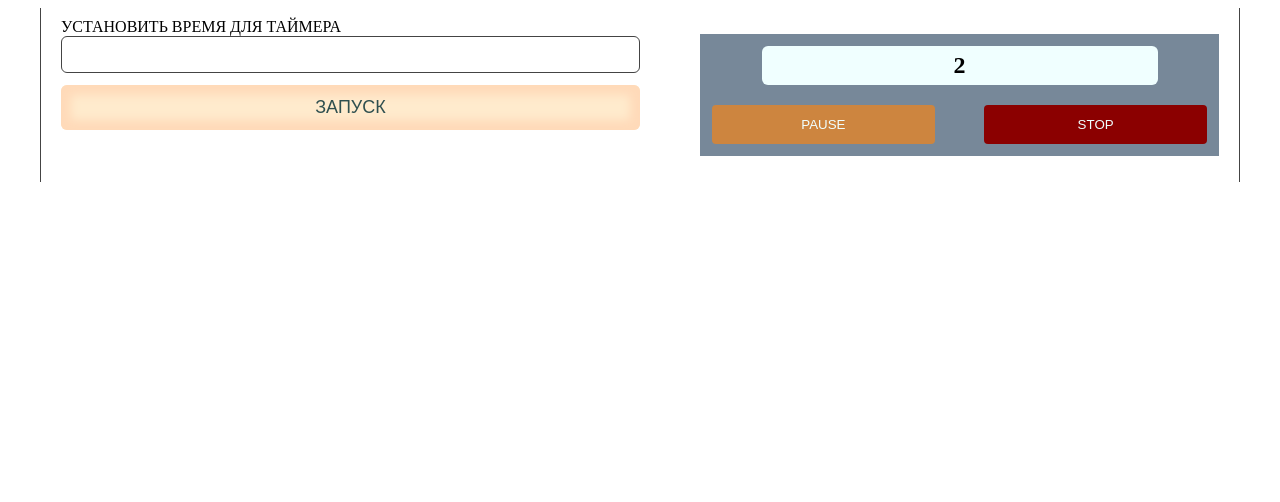
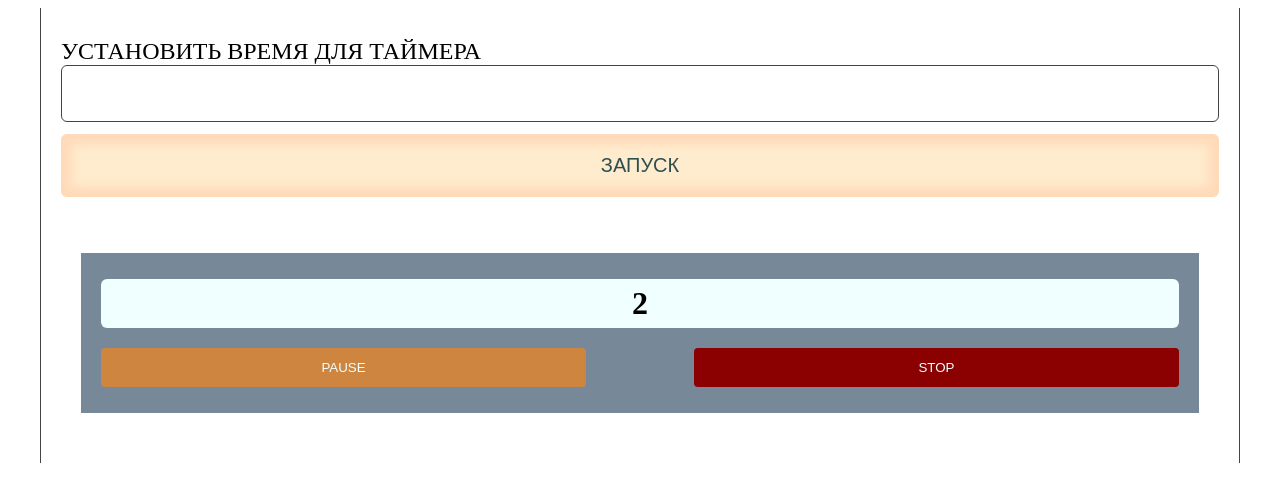
Before and after one commit to YFdevel/TimersHexlet, a plain HTML site: page index.html in a window 1280 px wide. Both pictures are taken after typing "5" into the empty fields and a click on the button "ЗАПУСК". Drawn offline with Linux system fonts and the light colour scheme.

Commit message:
fix: Fix styles

```diff
--- a/style.css
+++ b/style.css
@@ -8,23 +8,24 @@
     display: flex;
     flex-wrap: wrap;
     justify-content: space-between;
-    padding: 10px 20px;
+    padding: 30px 20px;
     border-left: 1px solid #444444;
     border-right: 1px solid #444444;
 }
 .create{
     display: flex;
     flex-direction: column;
-    flex-basis: 50%;
-    flex-grow: 1;
+    flex-basis: 100%;
+    margin-bottom: 36px;
 }
 .create__label{
-    font-size: 16px;
+    font-size: 24px;
     font-weight: 500;
     text-transform: uppercase;
 }
 .create__input{
-    padding: 10px;
+    font-size: 20px;
+    padding: 16px 20px 16px 12px;
     border-radius: 6px;
     border: 1px solid #444444;
     margin-bottom: 12px;
@@ -32,11 +33,11 @@
 .create__btn{
     background: blanchedalmond;
     color: darkslategrey;
-    font-size: 18px;
+    font-size: 20px;
     text-transform: uppercase;
     cursor: pointer;
     border: 0;
-    padding: 12px;
+    padding: 20px 16px;
     box-shadow: inset 0 0 10px 10px peachpuff;
     border-radius: 6px;
 }
@@ -44,19 +45,20 @@
    opacity: 0.9;
 }
 .side{
-    flex-basis: 50%;
+    flex-basis: 100%;
 }
 .timers{
     list-style: none;
-    margin-left: 20px;
     border-radius: 12px;
+    padding: 20px;
+    margin: 0;
 }
 .timers__item{
     width: 100%;
     display: flex;
     flex-wrap: wrap;
     justify-content: space-between;
-    padding: 12px;
+    padding: 26px 20px;
     gap: 10px;
     background: lightslategray;
 }
@@ -65,12 +67,12 @@
 }
 .timers__num{
     background: azure;
-    font-size: 24px;
+    font-size: 32px;
     font-weight: 600;
     text-align: center;
     padding: 6px;
     border-radius: 6px;
-    width: 80%;
+    width: 100%;
     margin: 0 auto 10px;
 }
 .timers__btn{
@@ -86,9 +88,3 @@
 .timers__btn--stop{
     background: darkred;
 }
-
-@media screen and (max-width: 768px){
-    .side, .create{
-        flex-basis: 100%;
-    }
-}
```
